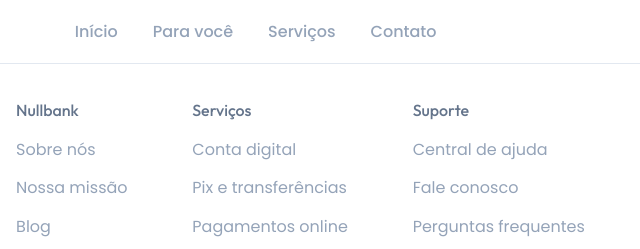
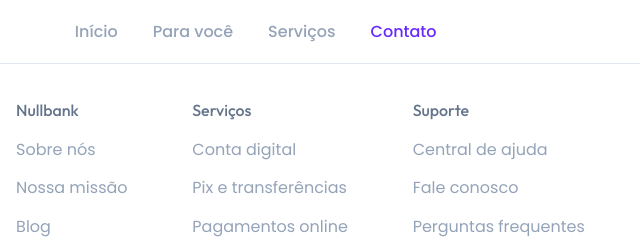
Before and after one commit to AdrianaRaubach/nullBank, a plain HTML site: page contact/contact.html in a window 1280 px wide. Shown: the top 249 px of the page, 261-901 px from the left. Drawn offline with Linux system fonts and the light colour scheme.

Commit message:
fix(header) fixed active page effect in header component

```diff
--- a/header/component.js
+++ b/header/component.js
@@ -130,10 +130,10 @@ class Header extends HTMLElement {
             <p id="logo"><a href="#">NullBank</a></p>
             <nav>
                 <ul class="nav" class="display">
-                    <li><a href="../index.html">Início</a></li>
-                    <li><a href="#">Para você</a></li>
-                    <li><a href="#">Serviços</a></li>
-                    <li><a href="../contact/contact.html">Contato</a></li>
+                    <li><a id="index" href="../index.html">Início</a></li>
+                    <li><a id="for-you" href="#">Para você</a></li>
+                    <li><a id="services" href="#">Serviços</a></li>
+                    <li><a id="contact" href="../contact/contact.html">Contato</a></li>
                 </ul>
             </nav>
             <div class="access">
@@ -148,15 +148,17 @@ class Header extends HTMLElement {
     }
 
     addInteractions() {
+
         let listItems = document.querySelectorAll("nav ul li a");
 
         for(let i = 0; i < listItems.length; i++) {
-            listItems[i].addEventListener("click", function() {
-                const itemActive = document.querySelector('.active')
-                if (itemActive) {
-                    itemActive.classList.remove('active');
+            window.addEventListener("load", function() {
+                const urlString = window.location.href;
+                const nameItem = listItems[i].id
+
+                if(urlString.includes(nameItem)) {
+                    listItems[i].classList.add('active')
                 }
-                listItems[i].classList.add('active')
             })
         }
 
@@ -165,6 +167,7 @@ class Header extends HTMLElement {
             let nav = document.querySelectorAll("header ul");
             let access = document.querySelectorAll("header div");
             const navActive = document.querySelector('.nav-active')
+
                 if (navActive) {
                     nav[0].classList.remove('nav-active');
                     access[0].classList.remove('nav-active');
```
Also changed, not shown: footer/files/footer.html (renamed from footer/footer.html, +4 -4 lines), header/files/header.html (renamed from header/header.html, +5 -5 lines), header/files/script.js (renamed from header/script.js, +7 -5 lines), footer/files/script.js (added), footer/files/styles.css (renamed from footer/styles.css), header/files/styles.css (renamed from header/styles.css).
